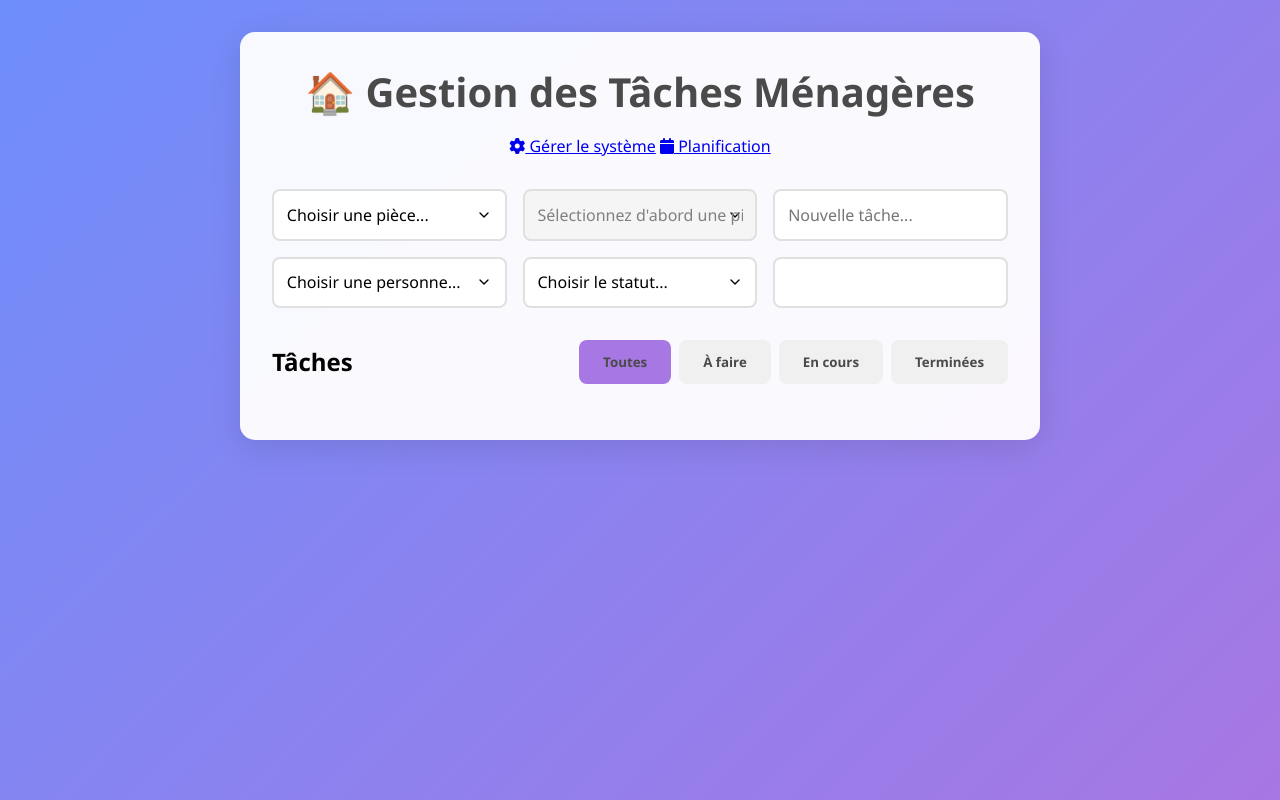
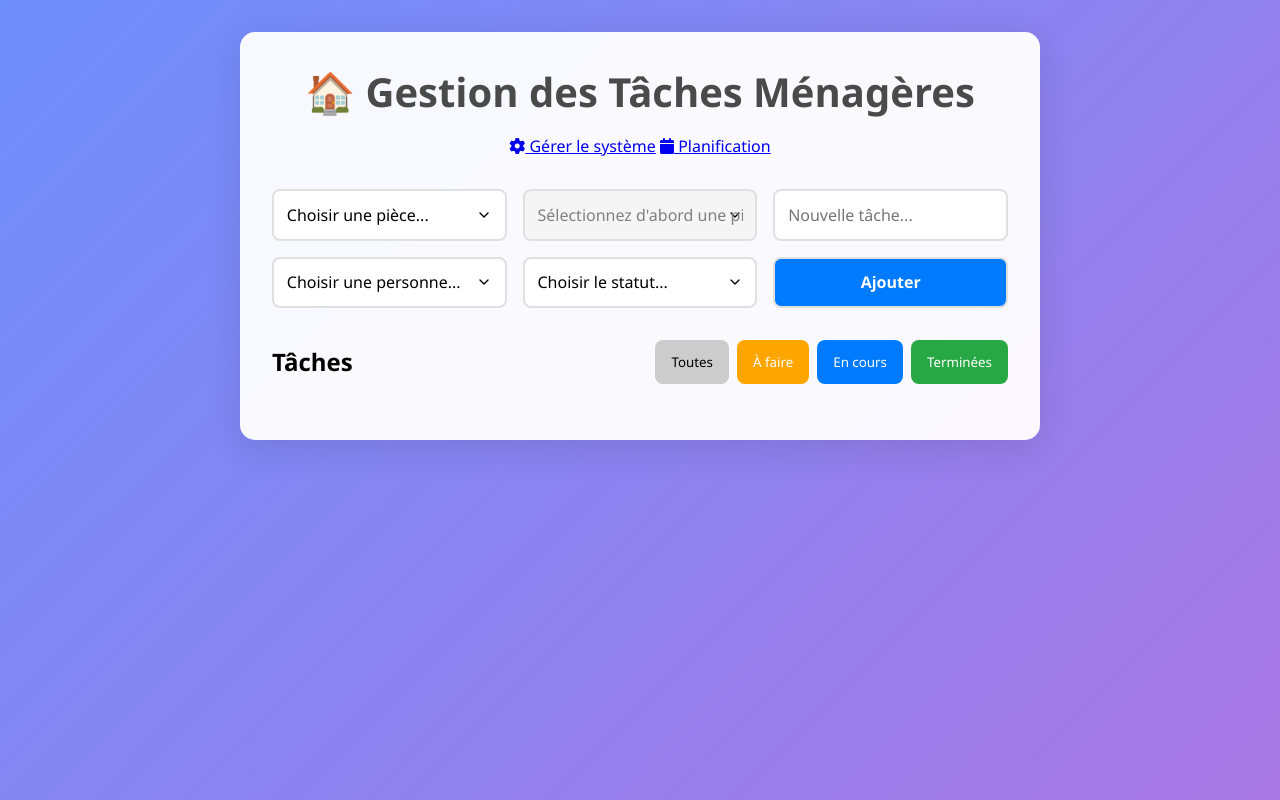
Before and after one commit to antoine01000/bureau, a plain HTML site: page index.html in a window 1280 px wide. Drawn offline with Linux system fonts and the light colour scheme.

Commit message:
ajout des

```diff
--- a/styles.css
+++ b/styles.css
@@ -1,3 +1,7 @@
+/* ------------------------------------------------------------------
+   RESET & BASE
+------------------------------------------------------------------ */
+
 /* Réinitialisation de base */
 * {
     margin: 0;
@@ -13,7 +17,10 @@ body {
     padding: 2rem;
 }
 
-/* Conteneur principal */
+/* ------------------------------------------------------------------
+   CONTAINER & HEADER
+------------------------------------------------------------------ */
+
 .container {
     max-width: 800px;
     margin: 0 auto;
@@ -23,7 +30,6 @@ body {
     box-shadow: 0 8px 32px rgba(0, 0, 0, 0.1);
 }
 
-/* En-tête */
 header {
     text-align: center;
     margin-bottom: 2rem;
@@ -35,7 +41,10 @@ h1 {
     margin-bottom: 1rem;
 }
 
-/* Formulaire de tâches (page principale) */
+/* ------------------------------------------------------------------
+   TASK FORM (PAGE PRINCIPALE)
+------------------------------------------------------------------ */
+
 .task-form {
     display: flex;
     gap: 1rem;
@@ -57,7 +66,7 @@ h1 {
     opacity: 1; /* S’assure que le bouton est toujours visible */
 }
 
-/* Personnalisation du select */
+/* Personnalisation du select (chevron) */
 .task-form select {
     cursor: pointer;
     appearance: none;
@@ -78,25 +87,34 @@ h1 {
     cursor: not-allowed;
 }
 
-/* Bouton (ex: "Ajouter") toujours visible */
+/* ------------------------------------------------------------------
+   BOUTONS GLOBAUX
+------------------------------------------------------------------ */
+
+/* Bouton (ex: "Ajouter") toujours visible, couleur bleue forcée */
 button {
     padding: 0.8rem 1.5rem;
     border: none;
     border-radius: 8px;
-    background-color: #6e8efb;
-    color: white;
+    background-color: #007bff !important; /* Couleur bleu vif forcée */
+    color: #ffffff !important;           /* Texte en blanc forcé */
     font-weight: bold;
     cursor: pointer;
-    opacity: 1; /* Important pour garder le bouton visible */
+    opacity: 1 !important;               /* Important pour garder le bouton visible */
     transition: background-color 0.3s ease, opacity 0.3s ease;
 }
 
 button:hover {
-    background-color: #5d7ce0;
-    opacity: 1; /* Empêche la disparition au survol */
+    background-color: #0069d9 !important; /* Bleu plus foncé au survol */
+    color: #ffffff !important;
+    opacity: 1 !important;
 }
 
-/* Zone d'affichage des tâches */
+/* ------------------------------------------------------------------
+   LISTE & TÂCHES
+------------------------------------------------------------------ */
+
+/* En-tête + zones de filtres */
 .tasks-header {
     display: flex;
     justify-content: space-between;
@@ -109,19 +127,34 @@ button:hover {
     gap: 0.5rem;
 }
 
+/* Style de base des filtres */
 .filter-btn {
     background-color: #f0f0f0;
     color: #4a4a4a;
+    border: none;
+    border-radius: 8px;
+    padding: 0.8rem 1rem;
+    font-weight: 500;
+    cursor: pointer;
+    transition: background-color 0.3s ease;
 }
 
+/* -- Active : on peut enlever la coloration si on veut conserver
+      la couleur du data-filter. Ex ci-dessous : on ajoute un outline.
+      Vous pouvez aussi garder un style ou le commenter si pas souhaité. */
+/*
 .filter-btn.active {
     background-color: #a777e3;
+    color: #ffffff;
 }
+*/
 
+/* Liste des tâches */
 .task-list {
     list-style: none;
 }
 
+/* Une tâche */
 .task-item {
     background: white;
     padding: 1rem;
@@ -176,7 +209,10 @@ button:hover {
     color: #888;
 }
 
-/* Page planification (si vous la mettez dans ce même fichier) */
+/* ------------------------------------------------------------------
+   PLANIFICATION
+------------------------------------------------------------------ */
+
 .planification-container {
     margin-top: 2rem;
 }
@@ -211,7 +247,7 @@ button:hover {
     margin-left: 1rem;
 }
 
-/* Sous-liste des tâches dans la gestion des pièces */
+/* Sous-liste des tâches dans la gestion des pièces (page admin) */
 .sub-task-list {
     margin: 0.5rem 0 0 1.5rem;
     list-style: disc;
@@ -221,7 +257,50 @@ button:hover {
     margin-bottom: 0.3rem;
 }
 
-/* Adaptations responsive */
+/* ------------------------------------------------------------------
+   COULEURS SPÉCIFIQUES AUX BOUTONS DE FILTRE
+------------------------------------------------------------------ */
+
+/* On force avec !important pour surpasser la règle globale button { background-color: #007bff !important } */
+.filter-btn[data-filter="all"] {
+    background-color: #ccc !important;       /* Gris pour "Toutes" */
+    color: #000 !important;
+}
+.filter-btn[data-filter="à faire"] {
+    background-color: #ffa500 !important;    /* Orange pour "À faire" */
+    color: #fff !important;
+}
+.filter-btn[data-filter="en cours"] {
+    background-color: #007bff !important;    /* Bleu pour "En cours" */
+    color: #fff !important;
+}
+.filter-btn[data-filter="terminé"] {
+    background-color: #28a745 !important;    /* Vert pour "Terminées" */
+    color: #fff !important;
+}
+
+/* Survol de chaque bouton de filtre */
+.filter-btn[data-filter="all"]:hover {
+    background-color: #b3b3b3 !important;
+    color: #000 !important;
+}
+.filter-btn[data-filter="à faire"]:hover {
+    background-color: #e69500 !important;
+    color: #fff !important;
+}
+.filter-btn[data-filter="en cours"]:hover {
+    background-color: #0069d9 !important;
+    color: #fff !important;
+}
+.filter-btn[data-filter="terminé"]:hover {
+    background-color: #218838 !important;
+    color: #fff !important;
+}
+
+/* ------------------------------------------------------------------
+   RESPONSIVE
+------------------------------------------------------------------ */
+
 @media (max-width: 600px) {
     .task-form {
         flex-direction: column;
```
